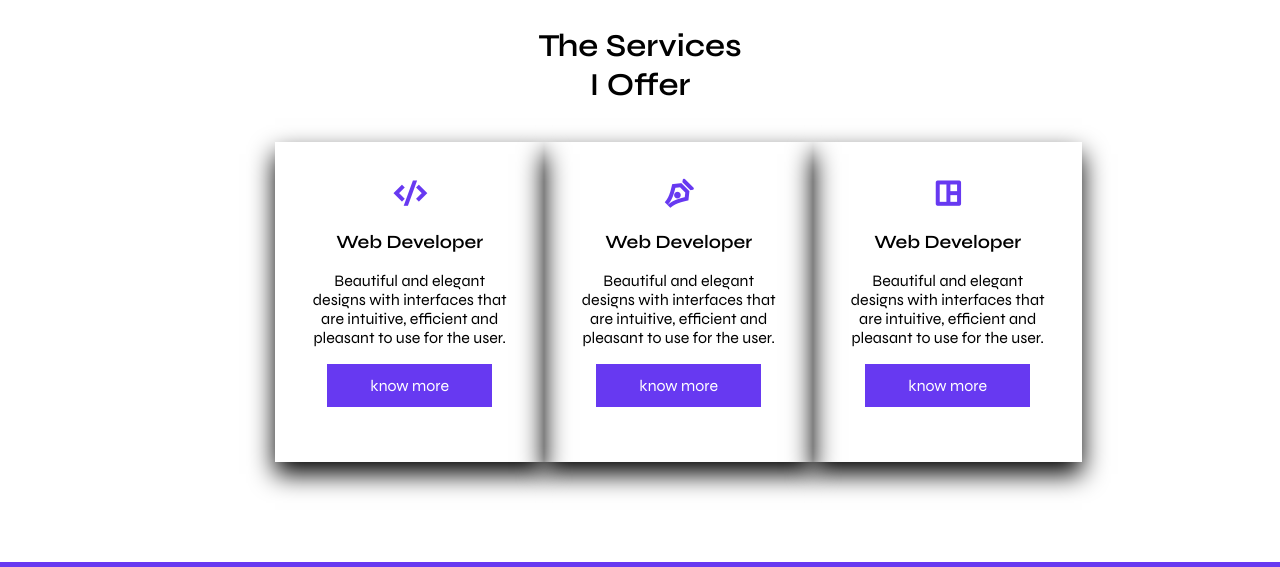
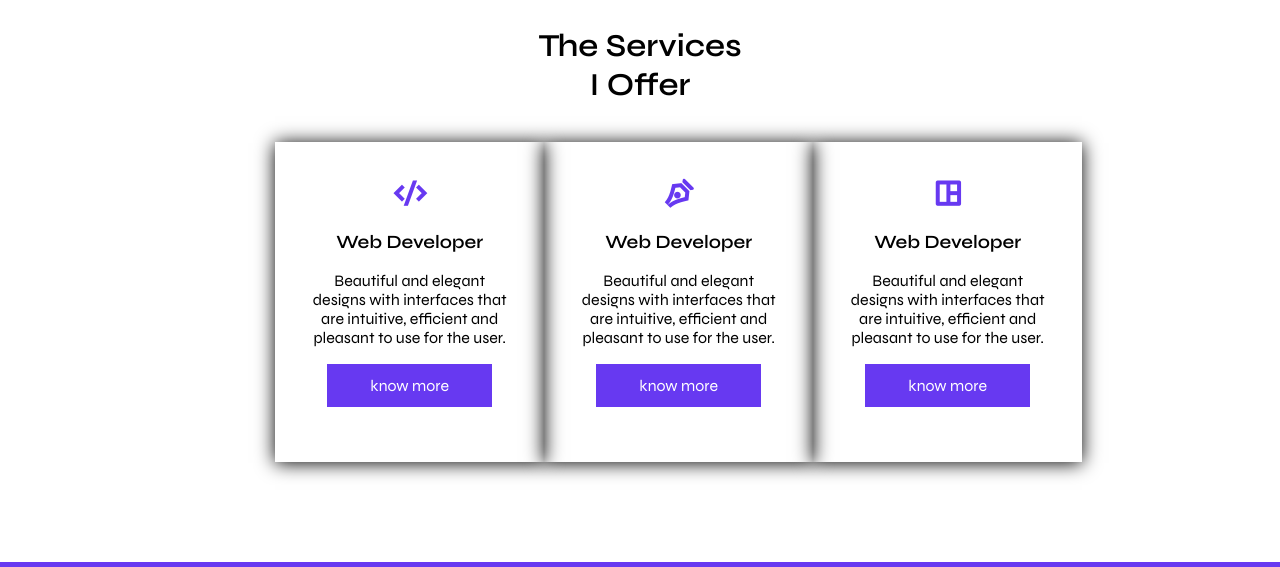
Before and after one commit to Rajvardhan222/rajvardhan222.github.io, a plain HTML site: page index.html in a window 1280 px wide. Shown: the part 764-1331 px from the top of the page. Drawn offline with nearby package versions, Linux system fonts and the light colour scheme.

Commit message:
Update style.css

```diff
--- a/style.css
+++ b/style.css
@@ -321,7 +321,7 @@ textarea{
     width: 200px;
     height: 250px;
     text-align: center;
-    box-shadow: 0 12px 24px var(--black);
+    box-shadow: 0 1px 18px var(--black);
     margin-top: 38px;
 }
 .service-card .card .know{
```
